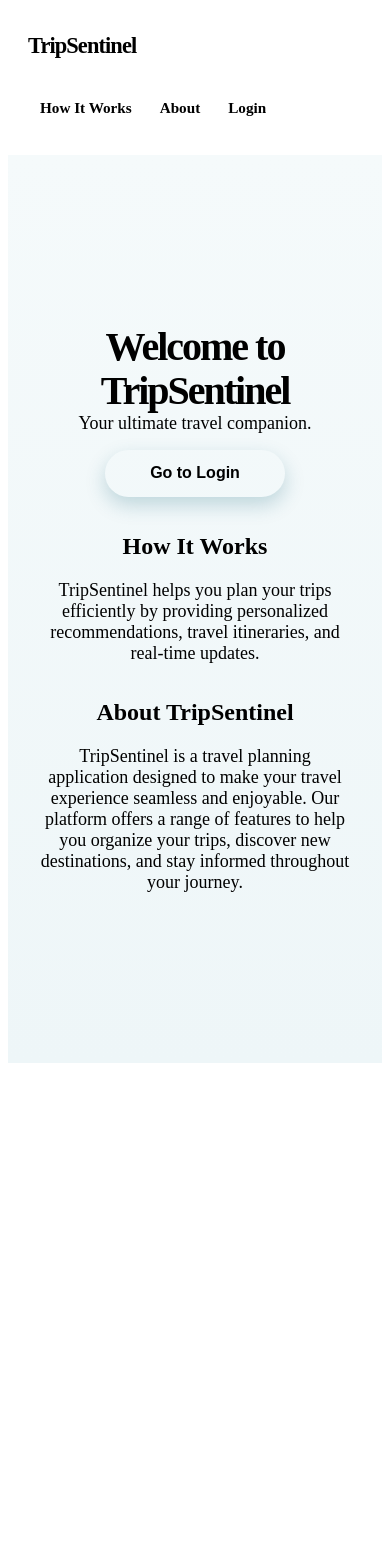
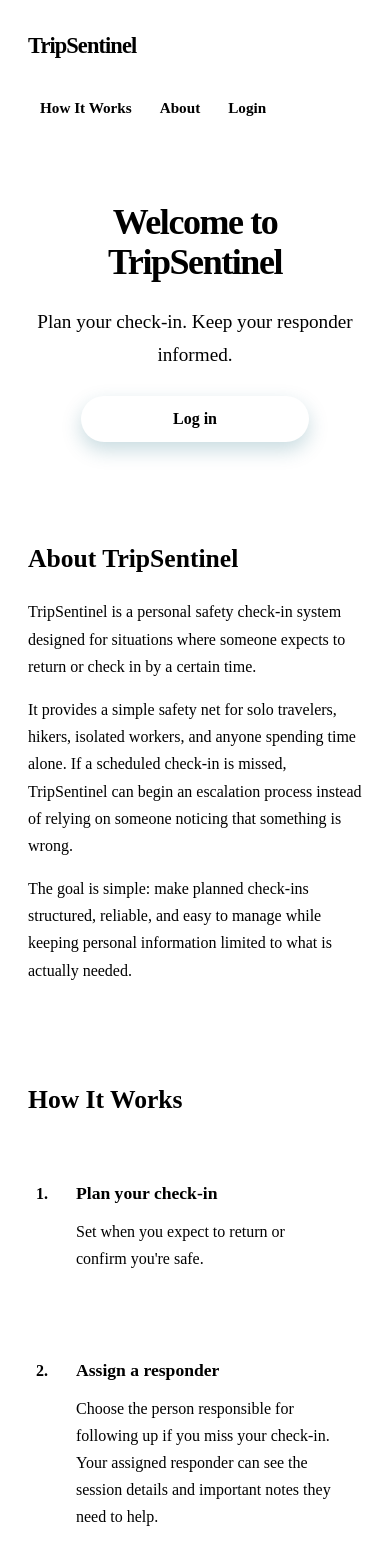
Before and after one commit to Francesco-87/TripSentinel, a React app in the folder frontend/: page / in a window 390 px wide. Shown: the top 1564 px of the page. Before the commit the page ends 1071 px from the top, so only its background shows below. Built offline with nearby package versions, Linux system fonts and the light colour scheme; the HTML template or start-up script is replaced by a standard one.

Commit message:
Explain check-in workflow and style responsive landing page

```diff
--- a/frontend/src/pages/LandingPage.jsx
+++ b/frontend/src/pages/LandingPage.jsx
@@ -1,35 +1,78 @@
-import { useNavigate } from "react-router-dom"
-
-
+import { Link } from 'react-router-dom'
+import '../styles/LandingPage.css'
 
 function LandingPage() {
-
-    const navigate = useNavigate()
-
   return (
-    <div className="landing-page">
+    <main className="landing-page">
       <div className="landing-page__hero">
-      <h1>Welcome to TripSentinel</h1>
-      <p>Your ultimate travel companion.</p>
+        <h1>Welcome to TripSentinel</h1>
+        <p>Plan your check-in. Keep your responder informed.</p>
+        <Link className="btn btn--primary" to="/login">
+          Log in
+        </Link>
       </div>
 
-      <button
-            className="btn btn--primary"
-            onClick={() => navigate("/login")}
-          >
-            Go to Login
-          </button>
-      <div className="HowItWorks" id="how">
+      <section className="landing-page__about" id="about">
+        <h2>About TripSentinel</h2>
+        <p>
+          TripSentinel is a personal safety check-in system designed for situations
+          where someone expects to return or check in by a certain time.
+        </p>
+        <p>
+          It provides a simple safety net for solo travelers, hikers, isolated
+          workers, and anyone spending time alone. If a scheduled check-in is
+          missed, TripSentinel can begin an escalation process instead of relying
+          on someone noticing that something is wrong.
+        </p>
+        <p>
+          The goal is simple: make planned check-ins structured, reliable, and easy
+          to manage while keeping personal information limited to what is actually
+          needed.
+        </p>
+      </section>
+
+      <section className="landing-page__how" id="how">
         <h2>How It Works</h2>
-        <p>TripSentinel helps you plan your trips efficiently by providing personalized recommendations, travel itineraries, and real-time updates.</p>
-      </div>
+        <ol className="landing-page__steps">
 
-      <div className="About" id="about">
-        <h2>About TripSentinel</h2>
-        <p>TripSentinel is a travel planning application designed to make your travel experience seamless and enjoyable. Our platform offers a range of features to help you organize your trips, discover new destinations, and stay informed throughout your journey.</p>
-      </div>
-    </div>
-  );
+          <li className="landing-page__step">
+            <h3>Plan your check-in</h3>
+            <p>Set when you expect to return or confirm you're safe.</p>
+          </li>
+
+          <li className="landing-page__step">
+            <h3>Assign a responder</h3>
+            <p>
+              Choose the person responsible for following up if you miss your
+              check-in. Your assigned responder can see the session details and
+              important notes they need to help.
+            </p>
+          </li>
+
+          <li className="landing-page__step">
+            <h3>Keep your responder informed</h3>
+            <p>
+              TripSentinel tracks your scheduled return and latest check-in deadline.
+              Confirm you're safe before that deadline, or cancel the session if your
+              plans change. Passing the expected return time does not count as a
+              check-in or automatically complete the session.
+            </p>
+          </li>
+
+          <li className="landing-page__step">
+            <h3>Missed check-in?</h3>
+            <p>
+              If the latest check-in deadline passes without confirmation, the session
+              is treated as a missed check-in and TripSentinel starts the configured
+              escalation process. Your assigned responder follows up using the
+              information you provided. A missed deadline does not mean you have
+              returned safely.
+            </p>
+          </li>
+        </ol>
+      </section>
+    </main>
+  )
 }
 
 export default LandingPage
--- a/frontend/src/styles/App.css
+++ b/frontend/src/styles/App.css
@@ -1,30 +1,3 @@
-.landing-page {
-  min-height: 100vh;
-  display: flex;
-  flex-direction: column;
-  align-items: center;
-  justify-content: center;
-  gap: 1rem;
-  padding: 2rem;
-  text-align: center;
-  background: linear-gradient(180deg, #f5fafb 0%, #eef6f8 100%);
-}
-
-.landing-page h1 {
-  margin: 0;
-  font-size: clamp(2.5rem, 5vw, 4rem);
-  line-height: 1.1;
-  letter-spacing: -0.05em;
-  color: var(--text-h);
-}
-
-.landing-page p {
-  margin: 0;
-  max-width: 38rem;
-  font-size: 1.125rem;
-  color: var(--text-muted);
-}
-
 .btn {
   display: inline-flex;
   align-items: center;
@@ -33,6 +6,7 @@
   border: 0;
   border-radius: 999px;
   padding: 0.9rem 1.5rem;
+  text-decoration: none;
   font-weight: 700;
   font-size: 1rem;
   transition: transform 0.2s ease, box-shadow 0.2s ease, background 0.2s ease;
@@ -56,169 +30,3 @@
   outline: 3px solid var(--focus);
   outline-offset: 3px;
 }
-
-.hero {
-  position: relative;
-
-  .base,
-  .framework,
-  .vite {
-    inset-inline: 0;
-    margin: 0 auto;
-  }
-
-  .base {
-    width: 170px;
-    position: relative;
-    z-index: 0;
-  }
-
-  .framework,
-  .vite {
-    position: absolute;
-  }
-
-  .framework {
-    z-index: 1;
-    top: 34px;
-    height: 28px;
-    transform: perspective(2000px) rotateZ(300deg) rotateX(44deg) rotateY(39deg)
-      scale(1.4);
-  }
-
-  .vite {
-    z-index: 0;
-    top: 107px;
-    height: 26px;
-    width: auto;
-    transform: perspective(2000px) rotateZ(300deg) rotateX(40deg) rotateY(39deg)
-      scale(0.8);
-  }
-}
-
-#center {
-  display: flex;
-  flex-direction: column;
-  gap: 25px;
-  place-content: center;
-  place-items: center;
-  flex-grow: 1;
-
-  @media (max-width: 1024px) {
-    padding: 32px 20px 24px;
-    gap: 18px;
-  }
-}
-
-#next-steps {
-  display: flex;
-  border-top: 1px solid var(--border);
-  text-align: left;
-
-  & > div {
-    flex: 1 1 0;
-    padding: 32px;
-    @media (max-width: 1024px) {
-      padding: 24px 20px;
-    }
-  }
-
-  .icon {
-    margin-bottom: 16px;
-    width: 22px;
-    height: 22px;
-  }
-
-  @media (max-width: 1024px) {
-    flex-direction: column;
-    text-align: center;
-  }
-}
-
-#docs {
-  border-right: 1px solid var(--border);
-
-  @media (max-width: 1024px) {
-    border-right: none;
-    border-bottom: 1px solid var(--border);
-  }
-}
-
-#next-steps ul {
-  list-style: none;
-  padding: 0;
-  display: flex;
-  gap: 8px;
-  margin: 32px 0 0;
-
-  .logo {
-    height: 18px;
-  }
-
-  a {
-    color: var(--text-h);
-    font-size: 16px;
-    border-radius: 6px;
-    background: var(--social-bg);
-    display: flex;
-    padding: 6px 12px;
-    align-items: center;
-    gap: 8px;
-    text-decoration: none;
-    transition: box-shadow 0.3s;
-
-    &:hover {
-      box-shadow: var(--shadow);
-    }
-    .button-icon {
-      height: 18px;
-      width: 18px;
-    }
-  }
-
-  @media (max-width: 1024px) {
-    margin-top: 20px;
-    flex-wrap: wrap;
-    justify-content: center;
-
-    li {
-      flex: 1 1 calc(50% - 8px);
-    }
-
-    a {
-      width: 100%;
-      justify-content: center;
-      box-sizing: border-box;
-    }
-  }
-}
-
-#spacer {
-  height: 88px;
-  border-top: 1px solid var(--border);
-  @media (max-width: 1024px) {
-    height: 48px;
-  }
-}
-
-.ticks {
-  position: relative;
-  width: 100%;
-
-  &::before,
-  &::after {
-    content: '';
-    position: absolute;
-    top: -4.5px;
-    border: 5px solid transparent;
-  }
-
-  &::before {
-    left: 0;
-    border-left-color: var(--border);
-  }
-  &::after {
-    right: 0;
-    border-right-color: var(--border);
-  }
-}
--- /dev/null
+++ b/frontend/src/styles/LandingPage.css
@@ -0,0 +1,86 @@
+.landing-page {
+  padding: 0 max(1.25rem, calc((100% - 1100px) / 2)) 4rem;
+  background: var(--bg);
+}
+
+.landing-page__hero {
+  display: flex;
+  flex-direction: column;
+  align-items: center;
+  gap: 1.5rem;
+  padding: clamp(3rem, 8vw, 6rem) 0;
+  text-align: center;
+}
+
+.landing-page__hero h1 {
+  max-width: 16ch;
+  margin: 0;
+  font-size: clamp(2.25rem, 6vw, 4rem);
+  line-height: 1.1;
+  letter-spacing: -0.04em;
+}
+
+.landing-page p {
+  color: var(--text-muted);
+  line-height: 1.7;
+}
+
+.landing-page__hero p {
+  max-width: 40ch;
+  margin: 0;
+  font-size: 1.2rem;
+}
+
+.landing-page__about,
+.landing-page__how {
+  padding-block: clamp(2rem, 5vw, 3.5rem);
+  border-top: 1px solid var(--border);
+  scroll-margin-top: 1.5rem;
+}
+
+.landing-page h2 {
+  margin-bottom: 1.5rem;
+  font-size: clamp(1.6rem, 3vw, 2rem);
+  line-height: 1.2;
+}
+
+.landing-page__about p {
+  max-width: 70ch;
+  margin-bottom: 1rem;
+}
+
+.landing-page__steps {
+  display: grid;
+  grid-template-columns: repeat(2, minmax(0, 1fr));
+  gap: 1.25rem;
+  margin: 0;
+  padding-left: 1.5rem;
+}
+
+.landing-page__step {
+  padding: 1.5rem;
+  border: 1px solid var(--border);
+  border-radius: 0.75rem;
+  background: var(--surface-alt);
+}
+
+.landing-page__step::marker {
+  color: var(--accent);
+  font-weight: 700;
+}
+
+.landing-page__step h3 {
+  margin-bottom: 0.75rem;
+  font-size: 1.1rem;
+  line-height: 1.4;
+}
+
+.landing-page__step p {
+  margin: 0;
+}
+
+@media (max-width: 700px) {
+  .landing-page__steps {
+    grid-template-columns: 1fr;
+  }
+}
```
